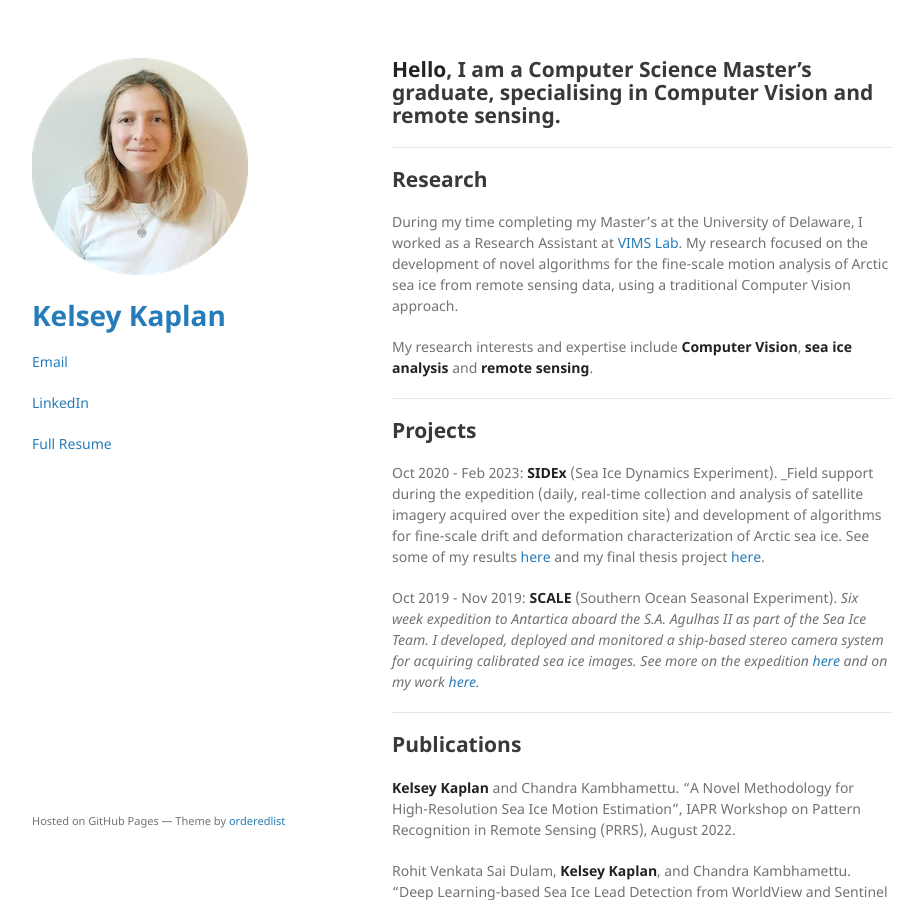
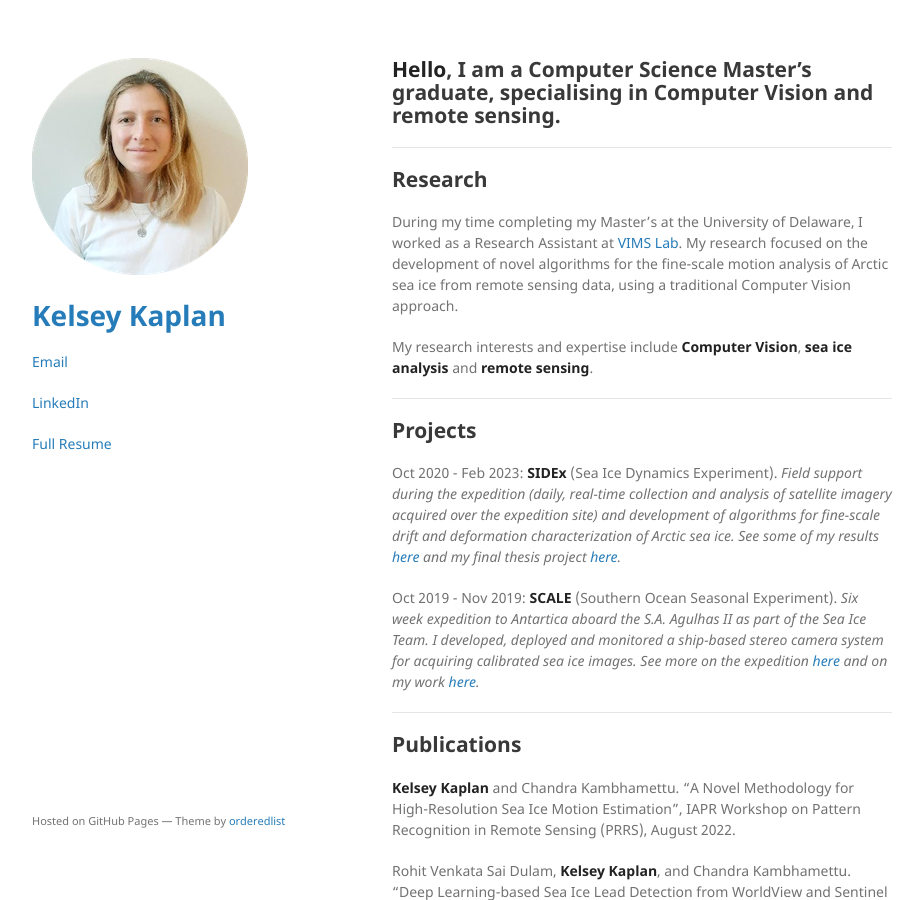
Before and after one commit to kelseykap/kelseykap.github.io, a Jekyll site: the page built from index.md, in a window 1280 px wide and 900 px high. Shown: the whole window, without its empty margins (178-1101 px from the left). Built offline with Jekyll 4.4.1, drawn with Linux system fonts in a browser that asks for light colours; our own code applies the rules of GitHub Pages for plain Markdown files.

Commit message:
Update index.md

```diff
--- a/index.md
+++ b/index.md
@@ -18,7 +18,7 @@ My research interests and expertise include **Computer Vision**, **sea ice analy
 ## Projects
 
 Oct 2020 - Feb 2023:
-**SIDEx** (Sea Ice Dynamics Experiment). _Field support during the expedition (daily, real-time collection and analysis of satellite imagery acquired over the expedition site) and development of algorithms for fine-scale drift and deformation characterization of Arctic sea ice. See some of my results [here](http://bigdatavision.org/environmenthealth/projects.html) and my final thesis project [here](https://drive.google.com/file/d/1HWyZQg1yOcLReQtSZW05B66uq3vJR7hy/view?usp=sharing).
+**SIDEx** (Sea Ice Dynamics Experiment). _Field support during the expedition (daily, real-time collection and analysis of satellite imagery acquired over the expedition site) and development of algorithms for fine-scale drift and deformation characterization of Arctic sea ice. See some of my results [here](http://bigdatavision.org/environmenthealth/projects.html) and my final thesis project [here](https://drive.google.com/file/d/1HWyZQg1yOcLReQtSZW05B66uq3vJR7hy/view?usp=sharing)._
 
 
 Oct 2019 - Nov 2019:
```
